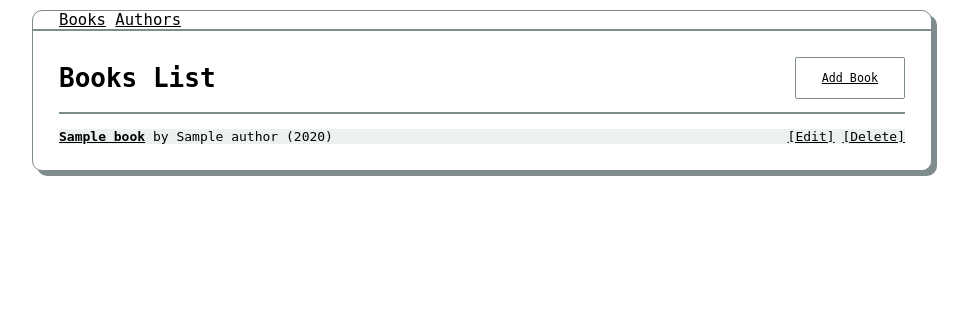
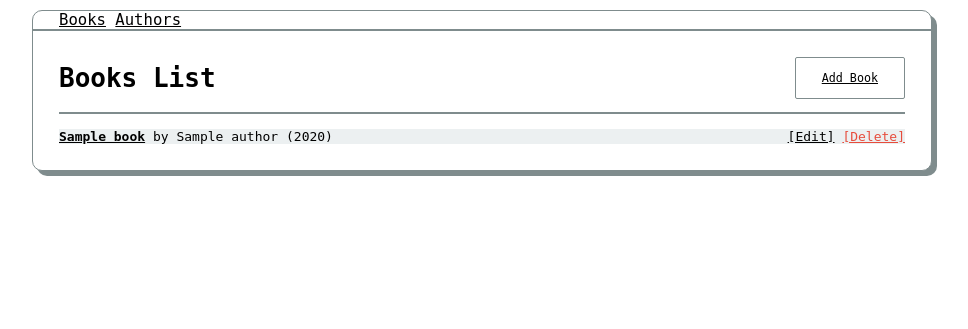
Before and after one commit to rafaelmuto/automatic-octo-happiness, a Django app: page /library/ in a window 1280 px wide. Shown: the top 329 px of the page, without its empty margins (158-1126 px from the left). Run offline with Django 5.2, Linux system fonts and the light colour scheme; tables that the repository leaves empty hold one stand-in row (values such as "Sample post").

Commit message:
minor correction to delete link color

```diff
--- a/DjangoProject/library/static/library/base_style.css
+++ b/DjangoProject/library/static/library/base_style.css
@@ -66,10 +66,11 @@
  }
 
  .delete-link {
-     color: var(--color_delete);
+     color: var(--color_delete) !important;
  }
 
  ul {
+
      list-style-type: none;
      padding: 0;
  }
--- a/DjangoProject/library/templates/library/author_list.html
+++ b/DjangoProject/library/templates/library/author_list.html
@@ -19,7 +19,10 @@
         <li>
             <strong><a href="{% url 'library:author_detail' author.id %}">{{ author.name }}</a>
             </strong>  [{{ author.birth_date|date:"d-m-Y" }}~{{ author.death_date|date:"d-m-Y" }}]
-            <span style="float: right;"><a href="{% url 'library:author_edit' author.id %}">[Edit]</a> <a href="{% url 'library:author_delete' author.id %}" class="delete-link">[Delete]</a></span>
+            <span style="float: right;">
+                <a href="{% url 'library:author_edit' author.id %}">[Edit]</a>
+                <a href="{% url 'library:author_delete' author.id %}" class="delete-link">[Delete]</a>
+            </span>
         </li>
         {% empty %}
         <li>No authors available.</li>
--- a/DjangoProject/library/templates/library/book_list.html
+++ b/DjangoProject/library/templates/library/book_list.html
@@ -19,7 +19,10 @@
         <li>
             <strong><a href="{% url 'library:book_detail' book.id %}">{{ book.title }}</a>
             </strong> by {{ book.author.name }} ({{ book.publish_date.year }})
-            <span style="float: right;"><a href="{% url 'library:book_edit' book.id %}">[Edit]</a> <a href="{% url 'library:book_delete' book.id %}" class="delete-link">[Delete]</a></span>
+            <span style="float: right;">
+                <a href="{% url 'library:book_edit' book.id %}">[Edit]</a>
+                <a href="{% url 'library:book_delete' book.id %}" class="delete-link">[Delete]</a>
+            </span>
         </li>
         {% empty %}
         <li>No books available.</li>
```
